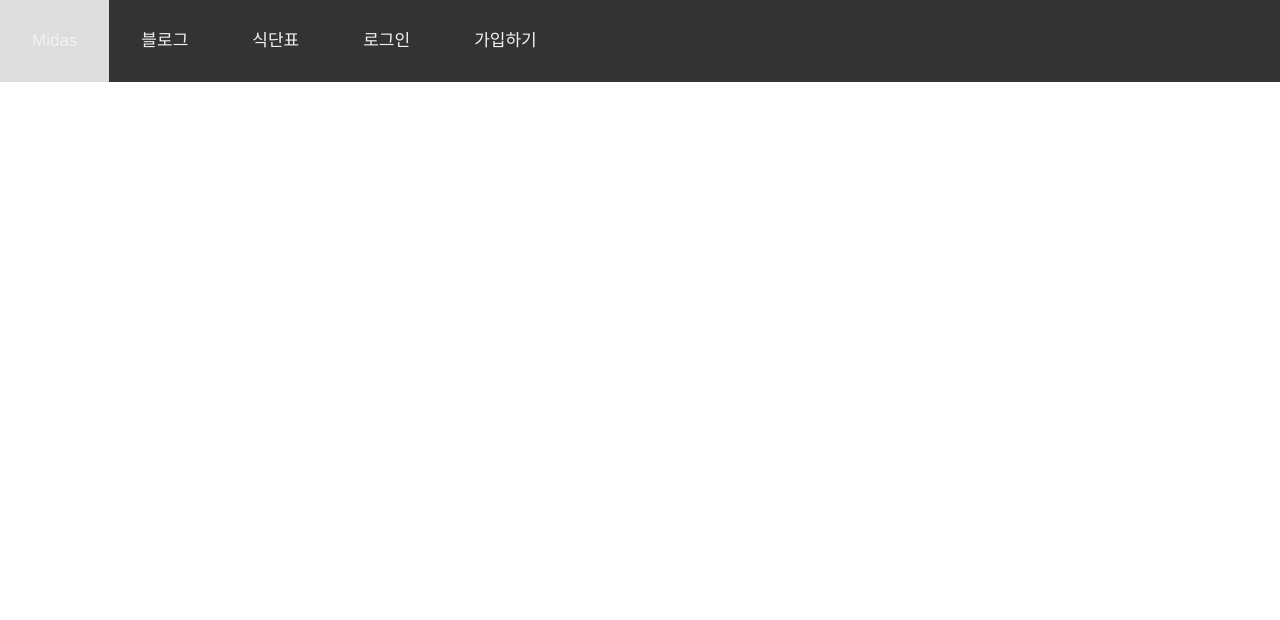
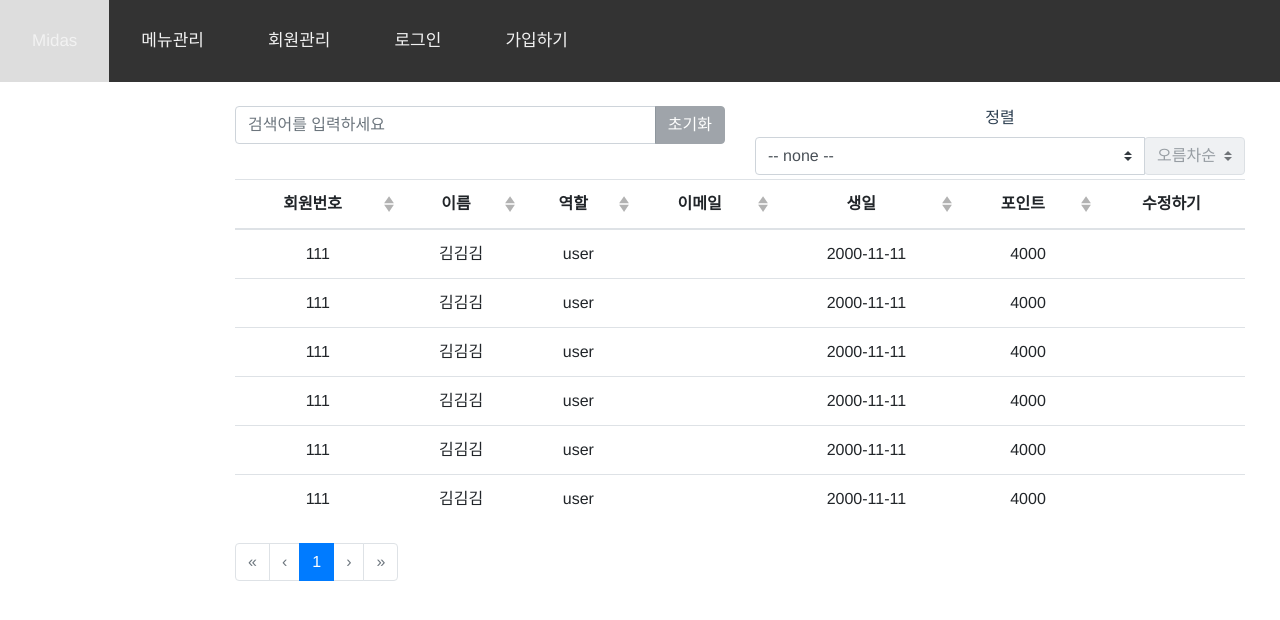
Before and after one commit to good-shepherd/challenge, a Vue app in the folder frontend/: page /users in a window 1280 px wide. Shown: the top 620 px of the page. Built offline with nearby package versions, Linux system fonts and the light colour scheme.

Commit message:
회원 관리 추가

```diff
--- a/frontend/index.html
+++ b/frontend/index.html
@@ -3,7 +3,7 @@
   <head>
     <meta charset="utf-8">
     <meta name="viewport" content="width=device-width,initial-scale=1.0">
-    <title>frontend</title>
+    <title>MIDAS CAFE에 오신 것을 환영합니다.</title>
   </head>
   <body>
     <div id="app"></div>
--- a/frontend/src/App.vue
+++ b/frontend/src/App.vue
@@ -5,10 +5,10 @@
         <router-link to="/">Midas</router-link>
       </a>
       <a href="#">
-        <router-link to="blog">블로그</router-link>
+        <router-link to="menu">메뉴관리</router-link>
       </a>
       <a href="#">
-        <router-link to="meal">식단표</router-link>
+        <router-link to="users">회원관리</router-link>
       </a>
       <div>
         <a href="#">
--- a/frontend/src/components/SignUp.vue
+++ b/frontend/src/components/SignUp.vue
@@ -3,17 +3,28 @@
     <img src="@/assets/logo.png"/>
     <div id="signup-box">
       <div class="form-group">
-        <label>email</label>
+        <label>이름</label>
+        <input type="text" class="form-control" v-model="name"/>
+      </div>
+      <div class="form-group">
+        <label>이메일</label>
         <input class="form-control" v-model="email"/>
         <span v-show="errorMessage.email!==''" class="validation_warn">
           {{errorMessage.email}}</span>
       </div>
       <div class="form-group">
-        <label>password</label>
+        <label>비밀번호</label>
         <input type="password" class="form-control" v-model="password"/>
         <span v-show="errorMessage.password!==''" class="validation_warn">
           {{errorMessage.password}}</span>
       </div>
+      <div class="form-group">
+        <label>생년월일</label>
+        <input type="date" class="form-control" v-model="birthDay"/>
+        <span v-show="errorMessage.birthDay!==''" class="validation_warn">
+          {{errorMessage.birthDay}}</span>
+      </div>
+
       <div class="form-group">
         <button class="btn btn-default" @click="_signUp">가입</button>
       </div>
@@ -29,6 +40,8 @@ export default {
     return {
       email: '',
       password: '',
+      name: '',
+      birthDay: '',
       errorMessage: Object,
     };
   },
@@ -54,6 +67,13 @@ export default {
         this.errorMessage.password = '';
       }
     },
+    birthDay() {
+      if (this.birthDay.length < 6 || this.birthDay.length > 10) {
+        this.errorMessage.birthDay = '유효하지 않은 날짜 형식입니다.';
+      } else {
+        this.errorMessage.birthDay = '';
+      }
+    },
   },
   methods: {
     validation() {
@@ -62,7 +82,7 @@ export default {
         alert('유효성 검사를 진행하세요.');
         return false;
       }
-      if (this.username.length === 0 || this.password.length === 0 || this.email.length === 0) {
+      if (this.name.length === 0 || this.password.length === 0 || this.email.length === 0) {
         alert('form을 채워주세요.');
         return false;
       }
@@ -74,16 +94,18 @@ export default {
       }
       axios.post('/api/auth/signup', {
         email: this.email,
+        name: this.name,
+        birthDay: this.birthDay,
         password: this.password,
       }).then((response) => {
         if (response.status === 201) {
           alert('회원가입 성공');
-          this.$router.push('signin');
+          this.$router.push('check');
         }
       }).catch((error) => {
         console.log(error);
       });
-    },
+  },
   },
 };
 </script>
--- /dev/null
+++ b/frontend/src/components/Users.vue
@@ -0,0 +1,203 @@
+<template>
+  <b-container fluid>
+    <!-- User Interface controls -->
+    <b-row>
+      <b-col md="6" class="my-1">
+        <b-form-group horizontal label="" class="mb-0">
+          <b-input-group>
+            <b-form-input v-model="filter" placeholder="검색어를 입력하세요"/>
+            <b-input-group-append>
+              <b-btn :disabled="!filter" @click="filter = ''">초기화</b-btn>
+            </b-input-group-append>
+          </b-input-group>
+        </b-form-group>
+      </b-col>
+      <b-col md="6" class="my-1">
+        <b-form-group horizontal label="정렬" class="mb-0">
+          <b-input-group>
+            <b-form-select v-model="sortBy" :options="sortOptions">
+              <option slot="first" :value="null">-- none --</option>
+            </b-form-select>
+            <b-form-select :disabled="!sortBy" v-model="sortDesc" slot="append">
+              <option :value="false">오름차순</option>
+              <option :value="true">내림차순</option>
+            </b-form-select>
+          </b-input-group>
+        </b-form-group>
+      </b-col>
+
+    </b-row>
+
+    <b-table show-empty
+             stacked="md"
+             :items="items"
+             :fields="fields"
+             :current-page="currentPage"
+             :per-page="perPage"
+             :filter="filter"
+             :sort-by.sync="sortBy"
+             :sort-desc.sync="sortDesc"
+             :sort-direction="sortDirection"
+             @filtered="onFiltered"
+    >
+      <template slot="name" slot-scope="row">{{row.value}}</template>
+      <template slot="action" slot-scope="row">
+        <b-button size="sm" @click.stop="info(row.item, $event.target)" class="mr-1">
+          수정하기
+        </b-button>
+
+      </template>
+    </b-table>
+
+    <b-row>
+      <b-col md="6" class="my-1">
+        <b-pagination :total-rows="totalRows" :per-page="perPage" v-model="currentPage" class="my-0"/>
+      </b-col>
+      <!--<b-col md="6" class="my-1">-->
+        <!--<b-btn @click.stop="showAddModal" variant="primary">식단 추가하기</b-btn>-->
+      <!--</b-col>-->
+    </b-row>
+
+    <!-- Info modal -->
+    <b-modal id="modalInfo" @hide="resetModal" :title="modalInfo.title" ok-only>
+      <pre>{{ modalInfo.content }}</pre>
+
+      <b-row class="my-1">
+        <b-col sm="3"><label v-mode="point" :for="point">포인트 :</label></b-col>
+        <b-col sm="9">
+          <b-form-input :id="point" type="number" value="point" v-model="point"></b-form-input>
+        </b-col>
+      </b-row>
+      <b-row class="my-1">
+        <b-col sm="3"><label v-mode="role" :for="role" >권한 :</label></b-col>
+        <b-col sm="9">
+          <b-form-select v-model="role" :options="options" class="mb-3" />
+        </b-col>
+      </b-row>
+
+    </b-modal>
+  </b-container>
+</template>
+
+<script>
+import axios from 'axios';
+
+const items = [
+  { id: 111, point: 4000, name: '김김김', birthDay: '2000-11-11', role: 'user' },
+  { id: 111, point: 4000, name: '김김김', birthDay: '2000-11-11', role: 'user' },
+  { id: 111, point: 4000, name: '김김김', birthDay: '2000-11-11', role: 'user' },
+  { id: 111, point: 4000, name: '김김김', birthDay: '2000-11-11', role: 'user' },
+  { id: 111, point: 4000, name: '김김김', birthDay: '2000-11-11', role: 'user' },
+  { id: 111, point: 4000, name: '김김김', birthDay: '2000-11-11', role: 'user' },
+];
+
+export default {
+  created() {
+    // this.items = axios.get('api/userList').then(function (response) {
+    //
+    // });
+  },
+  name: 'Table',
+  data() {
+    return {
+      items,
+      id: '',
+      name: '',
+      role: '',
+      birthDay: '',
+      email: '',
+      point: '',
+      fields: [
+        { key: 'id', label: '회원번호', sortable: true, sortDirection: 'desc' },
+        { key: 'name', label: '이름', sortable: true, sortDirection: 'desc' },
+        { key: 'role', label: '역할', sortable: true, class: 'text-center' },
+        { key: 'email', label: '이메일', sortable: true, class: 'text-center' },
+        { key: 'birthDay', label: '생일', sortable: true, class: 'text-center' },
+        { key: 'point', label: '포인트', sortable: true },
+        { key: 'action', label: '수정하기' },
+      ],
+      options: [
+        { value: 'user', text: '회원' },
+        { value: 'admin', text: '관리자' },
+      ],
+      currentPage: 1,
+      perPage: 10,
+      totalRows: items.length,
+      pageOptions: [5, 10, 15],
+      sortBy: null,
+      sortDesc: false,
+      sortDirection: 'asc',
+      filter: null,
+      modalInfo: { title: '', content: '' },
+      types: [{ key: 'name', type: 'text' },
+        { key: 'price', type: 'text' },
+        { key: 'kcal', type: 'text' },
+        { key: 'mealDate', type: 'date' },
+
+      ],
+    };
+  },
+
+
+  methods: {
+    info(item, button) {
+      this.name = item.name;
+      this.id = item.id;
+      this.birthDay = item.birthDay;
+      this.point = item.point;
+      this.email = item.email;
+      this.role = item.role;
+      this.modalInfo.content = item.id;
+      this.$root.$emit('bv::show::modal', 'modalInfo', button);
+    },
+    resetModal() {
+      this.modalInfo.title = '';
+      this.modalInfo.content = '';
+    },
+    onFiltered(filteredItems) {
+      // Trigger pagination to update the number of buttons/pages due to filtering
+      this.totalRows = filteredItems.length;
+      this.currentPage = 1;
+    },
+    showAddModal() {
+      this.name = '';
+      this.price = '';
+      this.kcal = '';
+      this.mealDate = '';
+      this.image = '';
+      this.$refs.myModalRef.show();
+    },
+    hideAddModal() {
+      this.name = '';
+      this.price = '';
+      this.kcal = '';
+      this.mealDate = '';
+      this.image = '';
+      this.$refs.myModalRef.hide();
+    },
+    onSubmit() {
+      console.log(this.name);
+      axios.post('/api/post', {
+        name: this.name,
+        role: this.role,
+      }).then((response) => {
+        if (response.status === 200) {
+          alert('수정완료');
+        } else if (response.status === 401) {
+          alert('입력 값을 확인하세요');
+        }
+      }).catch((error) => {
+        console.log(error);
+      });
+      this.hideAddModal();
+    },
+  }
+  ,
+}
+;
+</script>
+
+
+<style scoped>
+
+</style>
--- a/frontend/src/main.js
+++ b/frontend/src/main.js
@@ -15,7 +15,6 @@ Vue.use(BootstrapVue);
 
 Vue.config.productionTip = false;
 
-
 /* eslint-disable no-new */
 new Vue({
   el: '#app',
--- a/frontend/src/router/index.js
+++ b/frontend/src/router/index.js
@@ -3,8 +3,9 @@ import Router from 'vue-router';
 import SignUp from '@/components/SignUp';
 import SignIn from '@/components/SignIn';
 import HelloWorld from '@/components/HelloWorld';
-import Blog from '@/components/Blog';
-import Meal from '@/components/Meal';
+import Users from '@/components/Users';
+import Check from '@/components/CheckEmail';
+import Menu from '@/components/Menu';
 
 Vue.use(Router);
 export default new Router({
@@ -26,14 +27,19 @@ export default new Router({
       component: SignIn,
     },
     {
-      path: '/blog',
-      name: 'Blog',
-      component: Blog,
+      path: '/menu',
+      name: 'Menu',
+      component: Menu,
     },
     {
-      path: '/meal',
-      name: 'Meal',
-      component: Meal,
+      path: '/users',
+      name: 'Users',
+      component: Users,
+    },
+    {
+      path: '/check',
+      name: 'Check',
+      component: Check,
     },
   ],
 });
--- a/frontend/src/store.js
+++ b/frontend/src/store.js
@@ -8,8 +8,9 @@ const store = new Vuex.Store({
   state: {
     token: 0,
     id: 0,
-    username: '',
-    useremail: '',
+    name: '',
+    email: '',
+    role: '',
   },
   mutations: {
     setToken(state, payload) {
@@ -17,8 +18,8 @@ const store = new Vuex.Store({
     },
     setUser(state, payload) {
       state.id = payload.id;
-      state.username = payload.username;
-      state.useremail = payload.useremail;
+      state.username = payload.name;
+      state.email = payload.email;
     },
   },
   actions: {
```
Also changed, not shown: frontend/src/components/Menu.vue (renamed from frontend/src/components/Meal.vue, +11 -42 lines), frontend/src/components/SignIn.vue (+16 -12 lines).
